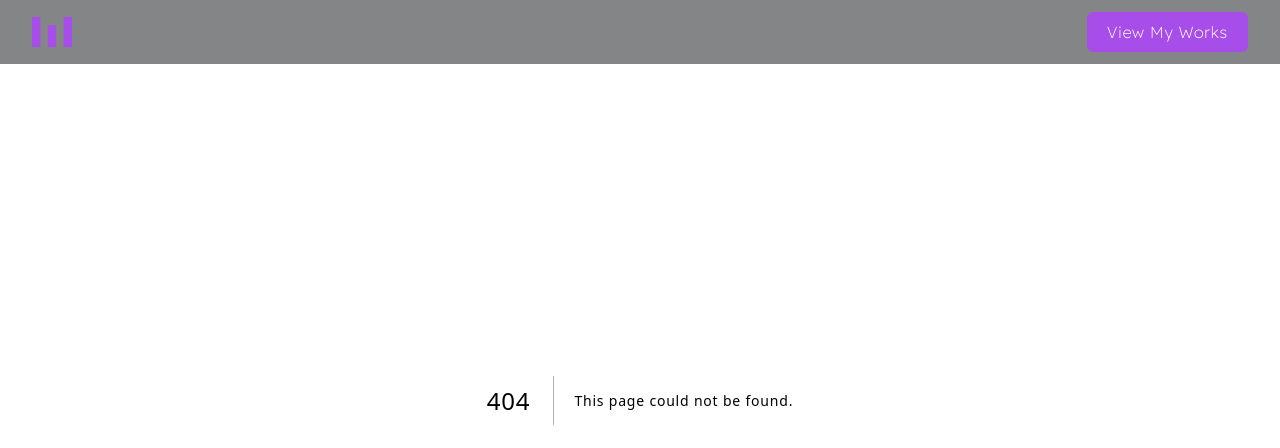
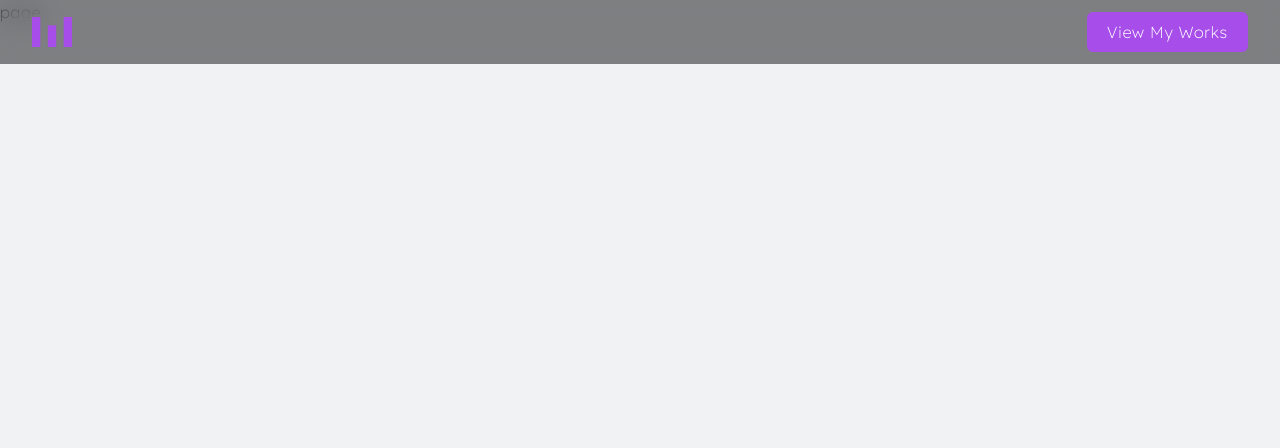
Before and after one commit to codemarns/folio, a Next.js app: page /works in a window 1280 px wide. Before the commit this address had no page. Shown: the top 448 px of the page. Built offline with nearby package versions, Linux system fonts and the light colour scheme.

Commit message:
work initial commit

```diff
--- /dev/null
+++ b/src/app/works/page.tsx
@@ -0,0 +1,7 @@
+import React from 'react'
+
+export default function Works() {
+  return (
+    <div>page</div>
+  )
+}
```
